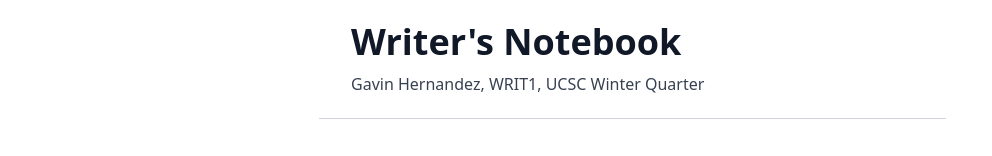
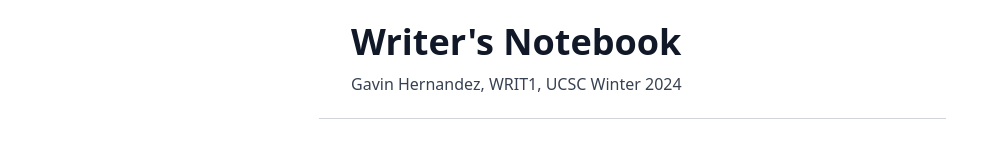
Before and after one commit to heather-loll/writers-notebook, a SvelteKit app: page /raw in a window 1280 px wide. Shown: the part 166-322 px from the top of the page, without its empty margins (0-992 px from the left). Built offline with nearby package versions, Linux system fonts and the light colour scheme.

Commit message:
Update raw page to incorperate the date

```diff
--- a/src/routes/raw/+page.svelte
+++ b/src/routes/raw/+page.svelte
@@ -57,7 +57,7 @@
     >
   </div>
   <h1 class="mb-0">Writer's Notebook</h1>
-  <p class="mt-2">Gavin Hernandez, WRIT1, UCSC Winter Quarter</p>
+  <p class="mt-2">Gavin Hernandez, WRIT1, UCSC Winter 2024</p>
 
   <hr class="mt-4 mb-8 border-gray-300 md:-mx-8" />
 
```
